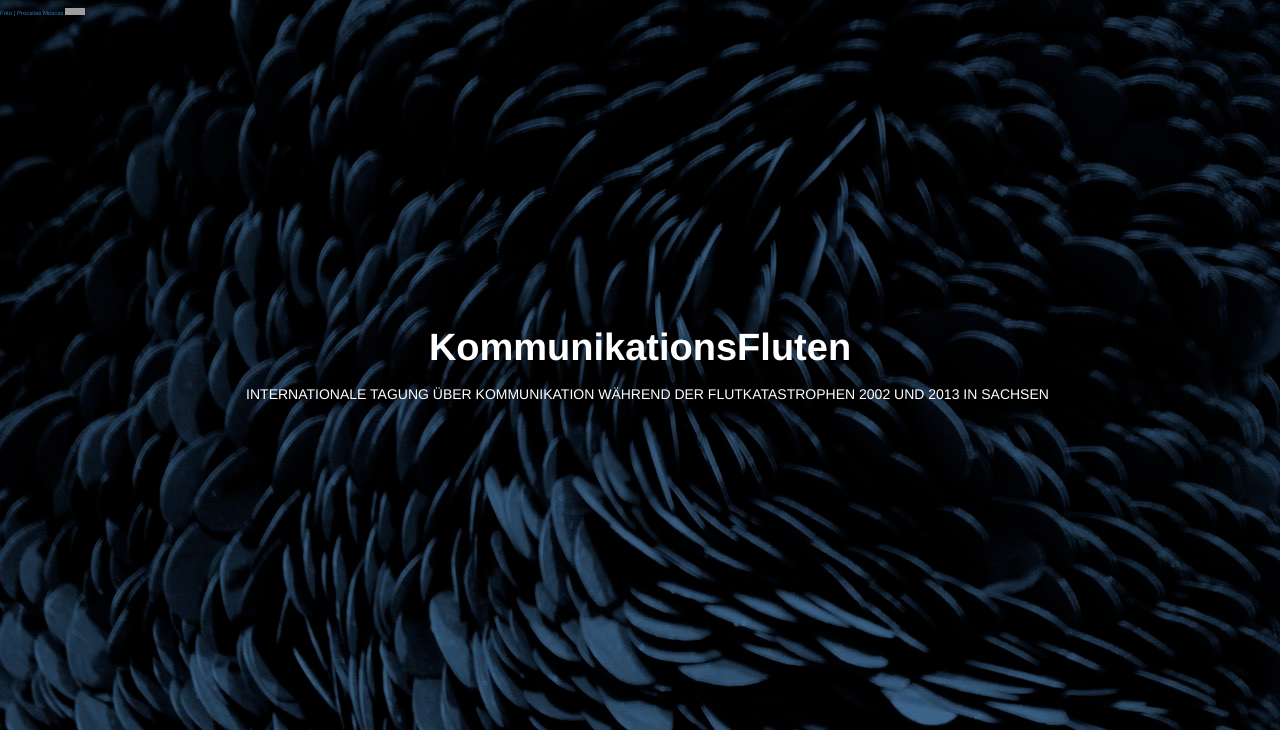
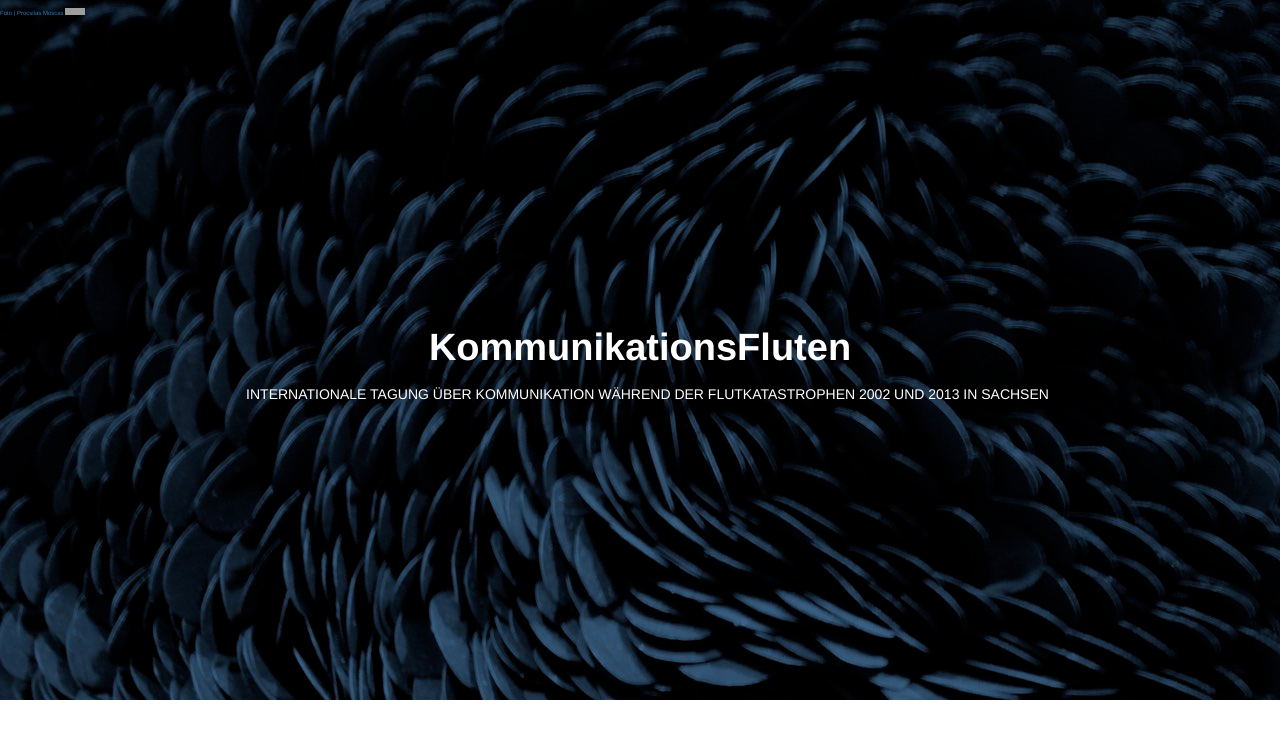
Before and after one commit to susedev/test, a Jekyll site: the page built from index.html, in a window 1280 px wide. Shown: the top 730 px of the page. Built offline with Jekyll 4.4.1, drawn with Linux system fonts in a browser that asks for light colours; nearby versions of some CDN libraries; grey boxes are pictures that could not be loaded.

Commit message:
Update home.html

```diff
--- a/_layouts/home.html
+++ b/_layouts/home.html
@@ -8,7 +8,7 @@
 <script src="//cdnjs.cloudflare.com/ajax/libs/twitter-bootstrap/3.3.4/js/bootstrap.js"></script>
 
 <body>
-<header class="intro-header" style="background-image: url('{{ site.base_url }}/background-1280x800.jpg'); display: block; height:775px; max-width: 100%;">
+<header class="intro-header" style="background-image: url('{{ site.base_url }}/background-1280x800.jpg'); display: block; height:700px; max-width: 100%;">
     <a href="https://www.flickr.com/photos/procsilas/3010458671/in/photostream/" style="font-size: 6px; color:#808080, text-align: right; "> Foto | Procsilas Moscas </a>
     <a rel="license" href="http://creativecommons.org/licenses/by/2.0/"><img alt="Creative Commons License" style="height: 7px; width: 20px; position:right;" src="https://i.creativecommons.org/l/by/2.0/88x31.png" /></a></p>
     <a href="{{ site.base_url }}/konferenz-kommunikationsfluten.html"><p style="color:#FFF; font-size: 38px; font-weight:bold; text-align: center; margin-top:300px; margin-bottom: ">KommunikationsFluten</p></a>
```
